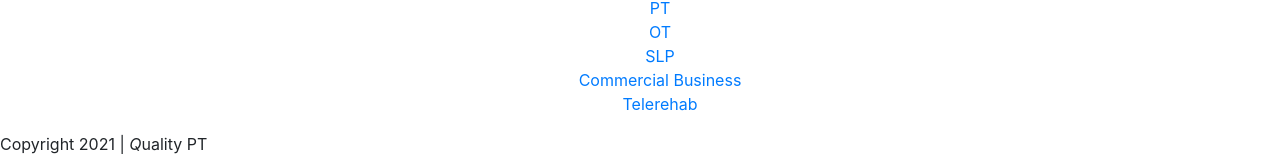
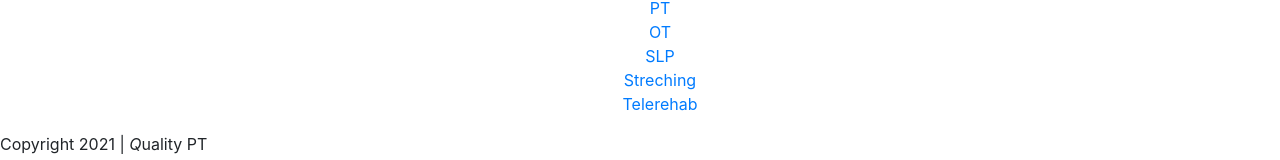
Before and after one commit to javibier/my_pt2, a website: page services/index.html in a window 1280 px wide. Shown: the part 862-1022 px from the top of the page. Drawn offline with nearby package versions, Linux system fonts and the light colour scheme.

Commit message:
revise welcome section/services

```diff
--- a/services/index.html
+++ b/services/index.html
@@ -59,7 +59,7 @@
 
                <li><a href="services/index.html" target="_blank">SLP</a></li>
 
-               <li><a href="contact/index.html" target="_blank">Commercial Business</a></li>
+               <li><a href="contact/index.html" target="_blank">Streching</a></li>
 
                <li><a href="contact/index.html" target="_blank">Telerehab</a></li>
 
```
